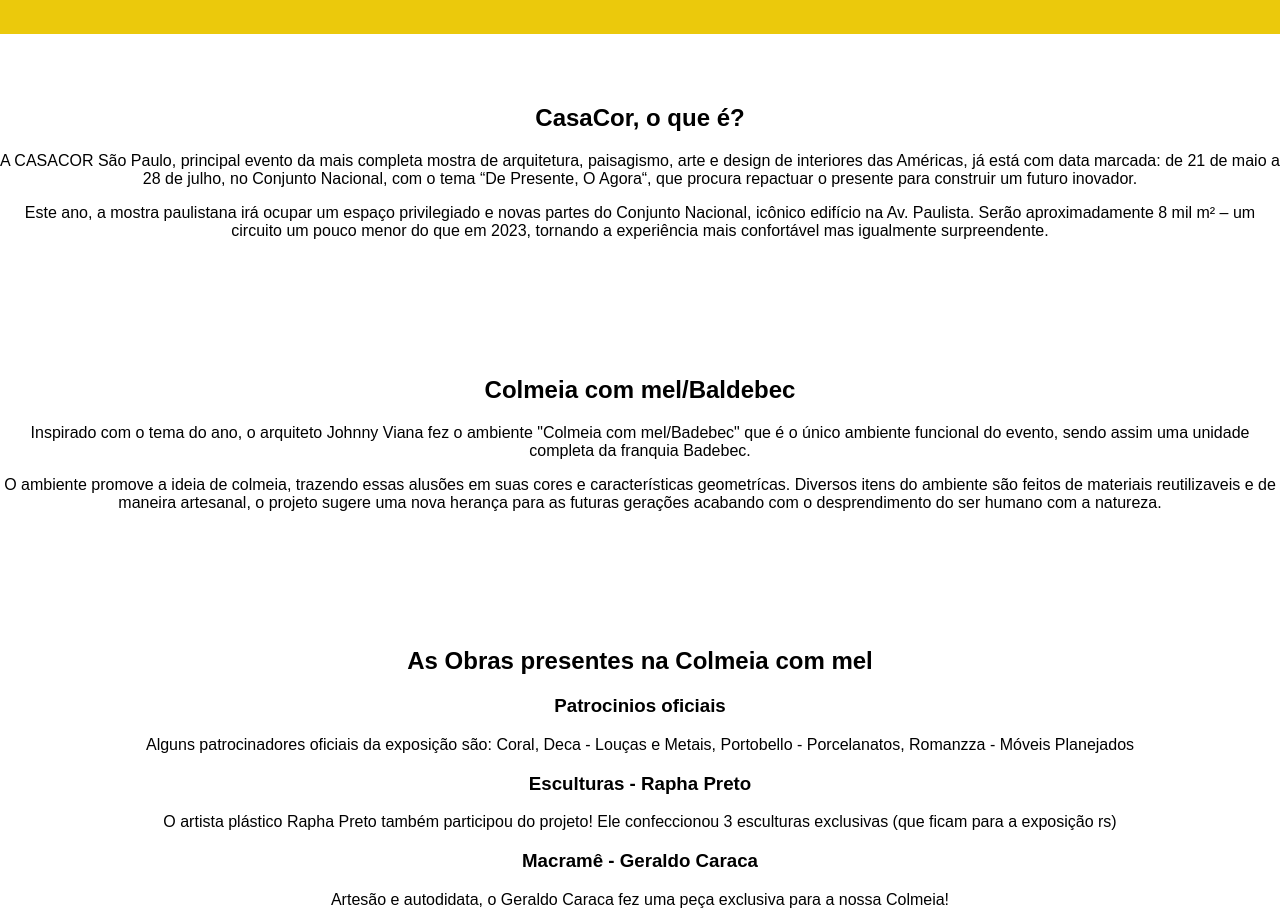
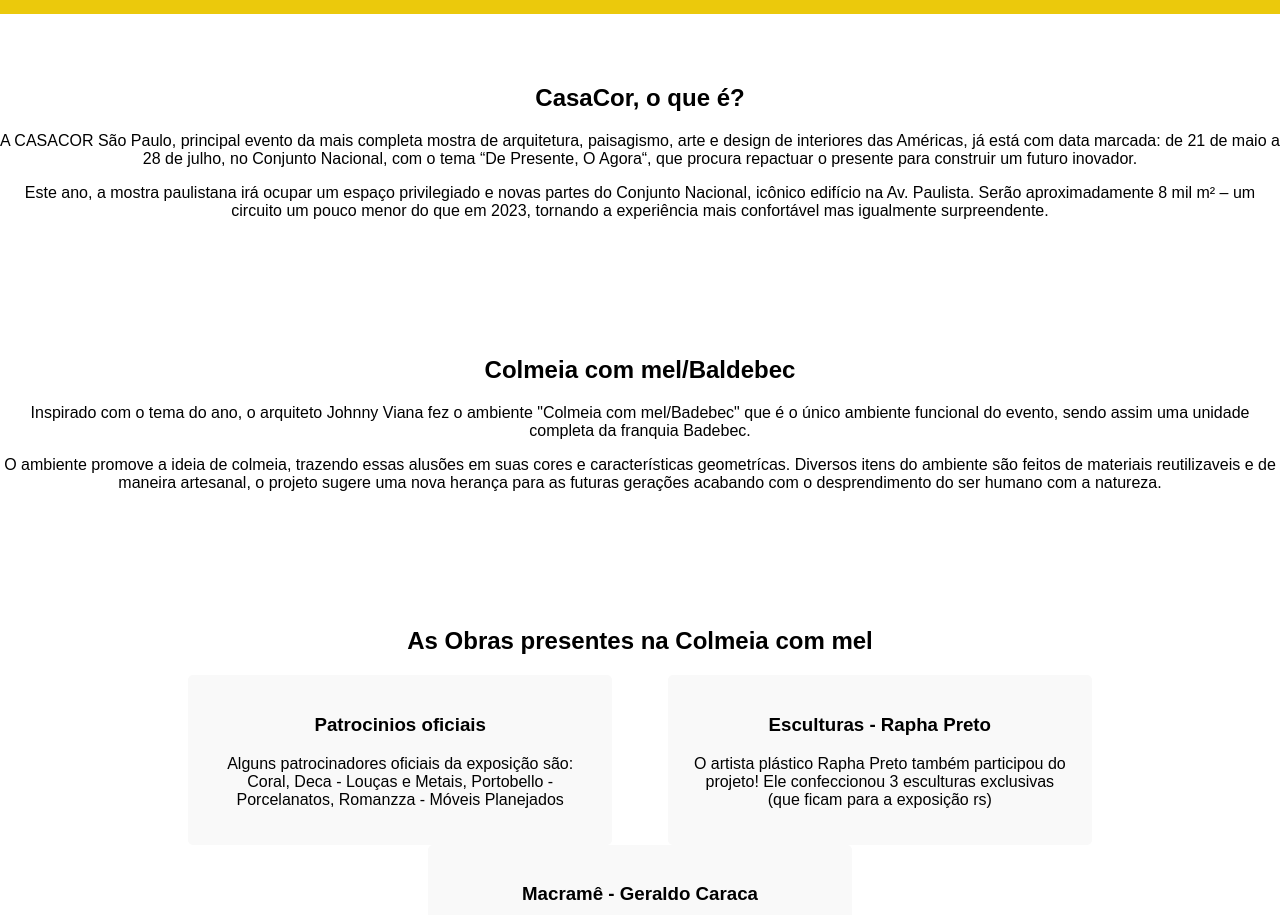
Before and after one commit to nandamyrita/ComeiaMel, a plain HTML site: page index.html in a window 1280 px wide. Shown: the part 120-1035 px from the top of the page. Drawn offline with Linux system fonts and the light colour scheme.

Commit message:
Update style.css

```diff
--- a/style.css
+++ b/style.css
@@ -7,7 +7,7 @@
 header {
     background-color: #ebc90c;
     color: #000000;
-    padding: 20px 0;
+    padding: 10px 0;
     text-align: left;
 }
 
@@ -30,7 +30,23 @@
     text-align: center;
 }
 
-.recurso {
+.patrocinio {
+    display: inline-block;
+    width: 30%;
+    margin: 0 2%;
+    padding: 20px;
+    background-color: #f9f9f9;
+    border-radius: 5px;
+}
+.esculturas {
+    display: inline-block;
+    width: 30%;
+    margin: 0 2%;
+    padding: 20px;
+    background-color: #f9f9f9;
+    border-radius: 5px;
+}
+.geraldo{
     display: inline-block;
     width: 30%;
     margin: 0 2%;
```
